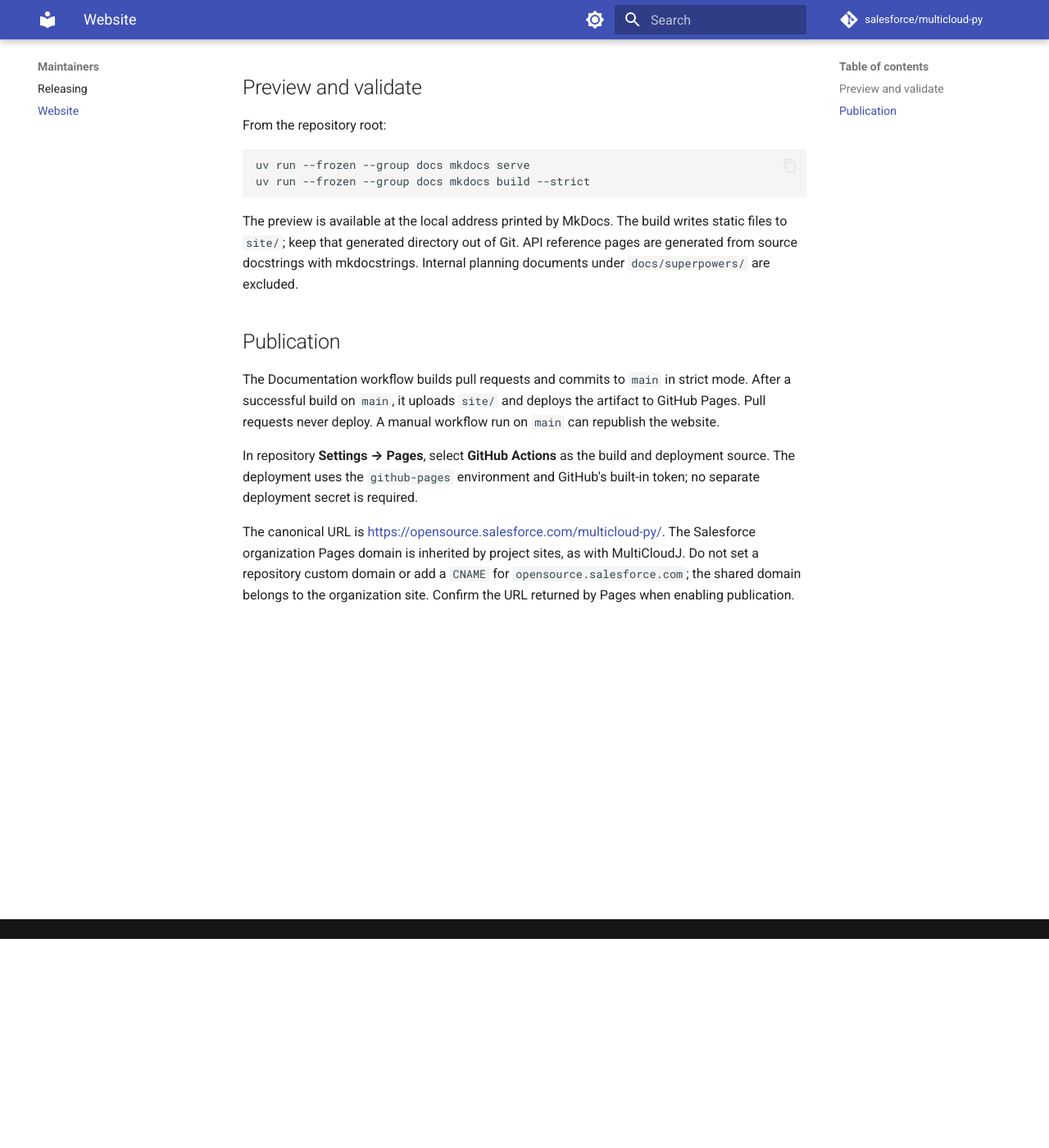
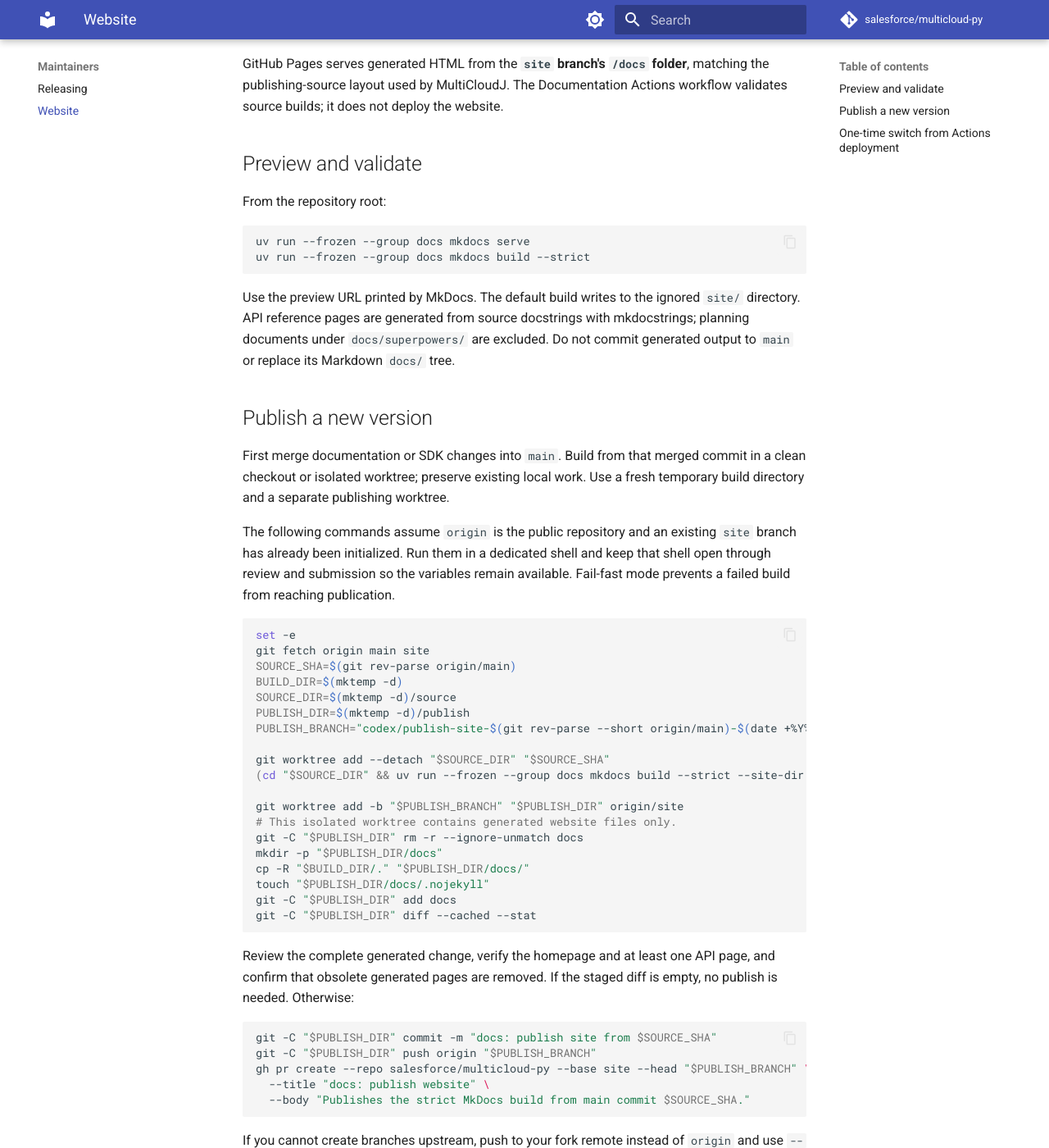
Before and after one commit to LihaoLiuXs/multicloud-py, an MkDocs documentation site: the page built from docs/maintainers/website.md, in a window 1280 px wide and 1400 px high, scrolled down 255 px. Shown: the whole window at 82% size. Built offline with MkDocs 1.6.1 and Material for MkDocs 9.7.7, drawn with Linux system fonts in a browser that asks for light colours; comment, search, counter and statistics services are not loaded; some of the changed text lies outside the part shown.

Commit message:
docs: switch website to branch-based Pages publishing (#14)
* docs: switch website to branch-based Pages publishing

* docs: review generated pages without source whitespace lint

````diff
--- a/docs/maintainers/website.md
+++ b/docs/maintainers/website.md
@@ -1,8 +1,12 @@
 # Maintaining the website
 
-The documentation website uses MkDocs Material. Markdown sources live in
-`docs/`, navigation and rendering settings in `mkdocs.yml`, and locked tooling
-in the `docs` dependency group in `pyproject.toml` and `uv.lock`.
+The documentation website uses MkDocs Material. Markdown sources live on
+`main` in `docs/`, navigation and rendering settings in `mkdocs.yml`, and
+locked tooling in the `docs` dependency group in `pyproject.toml` and `uv.lock`.
+
+GitHub Pages serves generated HTML from the **`site` branch's `/docs` folder**,
+matching the publishing-source layout used by MultiCloudJ. The Documentation
+Actions workflow validates source builds; it does not deploy the website.
 
 ## Preview and validate
 
@@ -13,24 +17,87 @@
 uv run --frozen --group docs mkdocs build --strict
 ```
 
-The preview is available at the local address printed by MkDocs. The build
-writes static files to `site/`; keep that generated directory out of Git.
-API reference pages are generated from source docstrings with mkdocstrings.
-Internal planning documents under `docs/superpowers/` are excluded.
+Use the preview URL printed by MkDocs. The default build writes to the ignored
+`site/` directory. API reference pages are generated from source docstrings
+with mkdocstrings; planning documents under `docs/superpowers/` are excluded.
+Do not commit generated output to `main` or replace its Markdown `docs/` tree.
 
-## Publication
+## Publish a new version
 
-The Documentation workflow builds pull requests and commits to `main` in strict
-mode. After a successful build on `main`, it uploads `site/` and deploys the
-artifact to GitHub Pages. Pull requests never deploy. A manual workflow run
-on `main` can republish the website.
+First merge documentation or SDK changes into `main`. Build from that merged
+commit in a clean checkout or isolated worktree; preserve existing local work.
+Use a fresh temporary build directory and a separate publishing worktree.
 
-In repository **Settings → Pages**, select **GitHub Actions** as the build and
-deployment source. The deployment uses the `github-pages` environment and
-GitHub's built-in token; no separate deployment secret is required.
+The following commands assume `origin` is the public repository and an existing
+`site` branch has already been initialized. Run them in a dedicated shell and
+keep that shell open through review and submission so the variables remain
+available. Fail-fast mode prevents a failed build from reaching publication.
 
-The canonical URL is <https://opensource.salesforce.com/multicloud-py/>.
-The Salesforce organization Pages domain is inherited by project sites, as
-with MultiCloudJ. Do not set a repository custom domain or add a `CNAME` for
-`opensource.salesforce.com`; the shared domain belongs to the organization site.
-Confirm the URL returned by Pages when enabling publication.
+```bash
+set -e
+git fetch origin main site
+SOURCE_SHA=$(git rev-parse origin/main)
+BUILD_DIR=$(mktemp -d)
+SOURCE_DIR=$(mktemp -d)/source
+PUBLISH_DIR=$(mktemp -d)/publish
+PUBLISH_BRANCH="codex/publish-site-$(git rev-parse --short origin/main)-$(date +%Y%m%d%H%M%S)"
+
+git worktree add --detach "$SOURCE_DIR" "$SOURCE_SHA"
+(cd "$SOURCE_DIR" && uv run --frozen --group docs mkdocs build --strict --site-dir "$BUILD_DIR")
+
+git worktree add -b "$PUBLISH_BRANCH" "$PUBLISH_DIR" origin/site
+# This isolated worktree contains generated website files only.
+git -C "$PUBLISH_DIR" rm -r --ignore-unmatch docs
+mkdir -p "$PUBLISH_DIR/docs"
+cp -R "$BUILD_DIR/." "$PUBLISH_DIR/docs/"
+touch "$PUBLISH_DIR/docs/.nojekyll"
+git -C "$PUBLISH_DIR" add docs
+git -C "$PUBLISH_DIR" diff --cached --stat
+```
+
+Review the complete generated change, verify the homepage and at least one
+API page, and confirm that obsolete generated pages are removed. If the staged
+diff is empty, no publish is needed. Otherwise:
+
+```bash
+git -C "$PUBLISH_DIR" commit -m "docs: publish site from $SOURCE_SHA"
+git -C "$PUBLISH_DIR" push origin "$PUBLISH_BRANCH"
+gh pr create --repo salesforce/multicloud-py --base site --head "$PUBLISH_BRANCH" \
+  --title "docs: publish website" \
+  --body "Publishes the strict MkDocs build from main commit $SOURCE_SHA."
+```
+
+If you cannot create branches upstream, push to your fork remote instead of
+`origin` and use `--head "OWNER:$PUBLISH_BRANCH"` when opening the PR, replacing
+`OWNER` with the fork owner's GitHub login.
+
+After the publishing PR merges into `site`, GitHub Pages deploys its `/docs`
+folder. `.nojekyll` makes Pages serve the generated files without a Jekyll
+transformation. No force-push or `mkdocs gh-deploy` is needed. Use normal Git
+worktree cleanup after retaining any needed review artifacts.
+
+## One-time switch from Actions deployment
+
+1. Merge the change that removes artifact deployment from the Documentation
+   workflow. Wait for any older in-flight Actions deployments to finish.
+2. Initialize `site` with the validated static build in `/docs`, including
+   `/docs/.nojekyll`, if that branch does not yet exist.
+3. In repository **Settings → Pages**, choose **Deploy from a branch**,
+   select **site**, select **/docs**, and save.
+4. Check the Pages build and the public homepage and guides. Enable
+   **Enforce HTTPS** when available.
+
+The canonical URL remains <https://opensource.salesforce.com/multicloud-py/>.
+The organization domain is inherited; leave the repository custom-domain field
+empty and do not add a `CNAME` for `opensource.salesforce.com`.
+
+Verify the configuration and deployment with:
+
+```bash
+gh api repos/salesforce/multicloud-py/pages
+gh api repos/salesforce/multicloud-py/pages/builds/latest
+```
+
+The configuration should report `build_type: legacy` and source branch `site`,
+path `/docs`. GitHub may display its own Pages build as an Actions run even
+with this branch-based setting; it is separate from our validation workflow.
````
Also changed, not shown: 1 other file.
